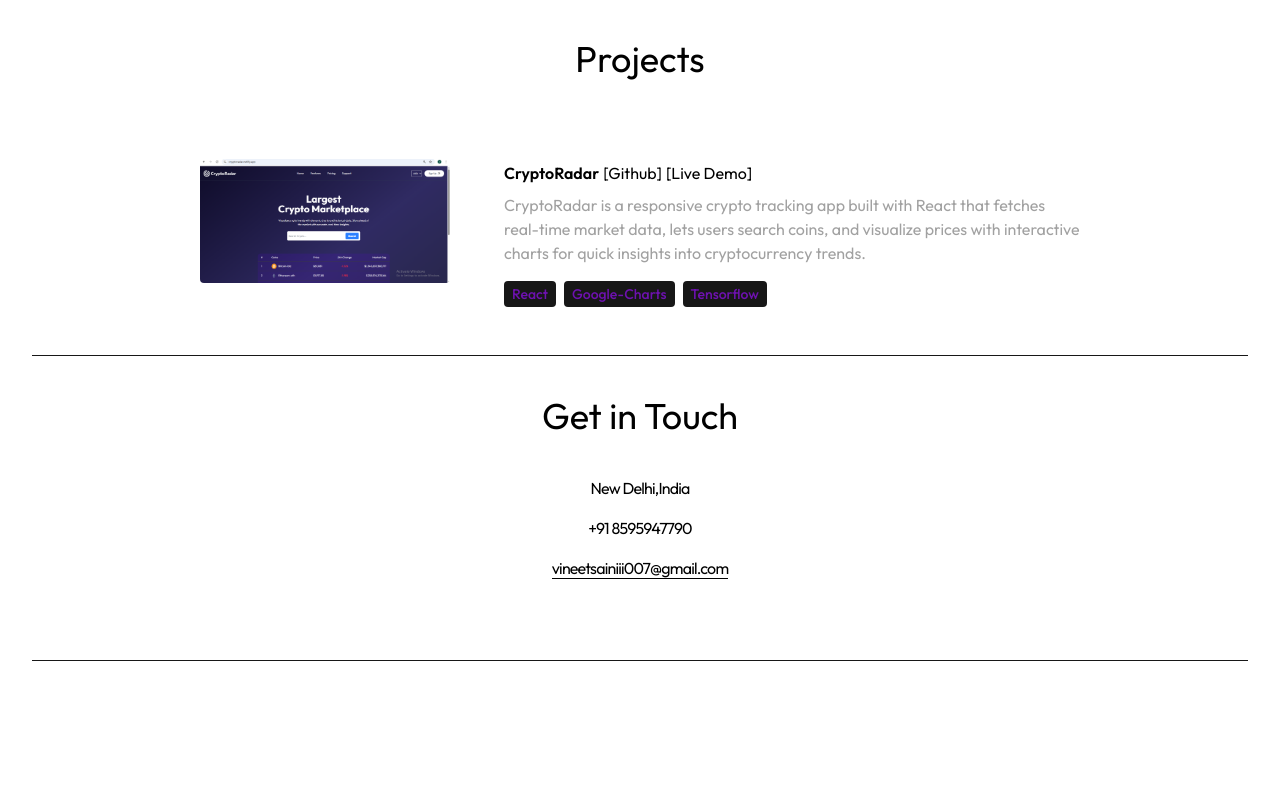
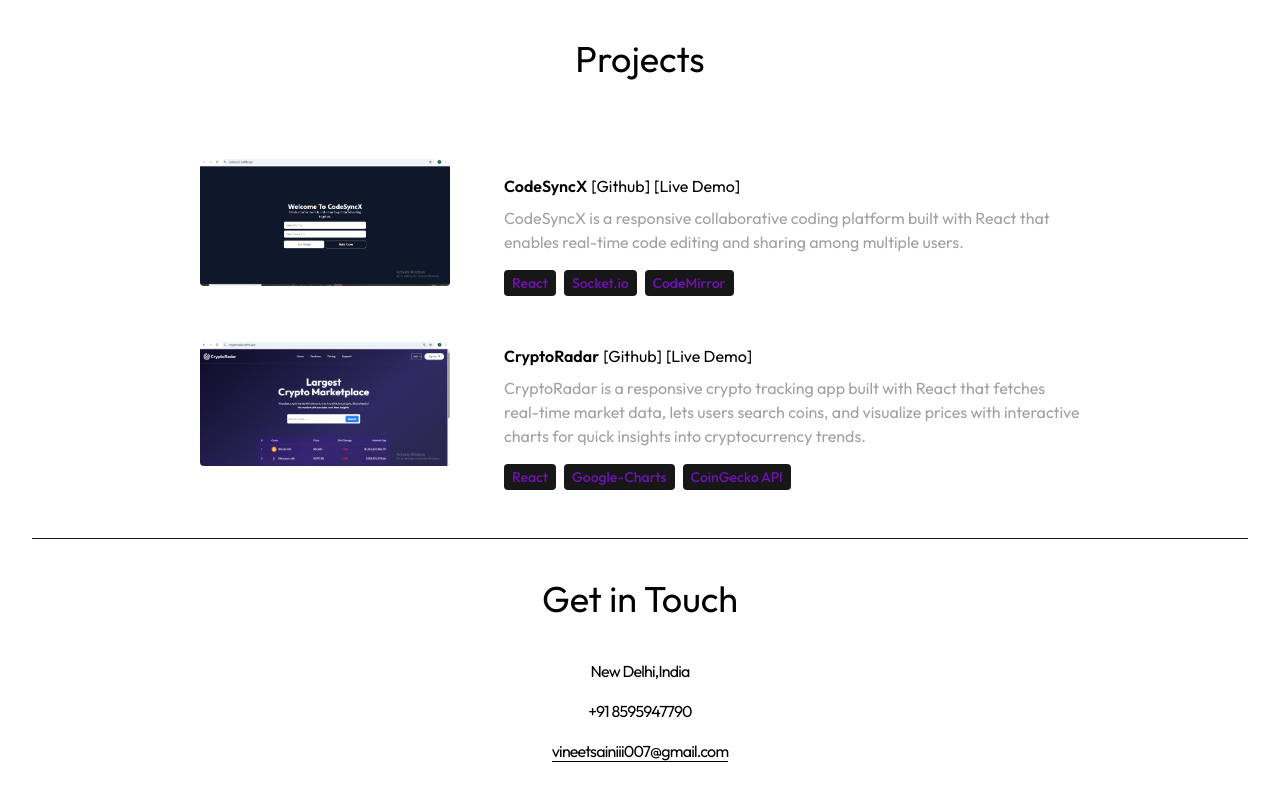
Before and after one commit to vineetsaini007/portfolio, a React (Vite) app: page / in a window 1280 px wide. Shown: the part 2302-3102 px from the top of the page. Before the commit the page ends 2963 px from the top, so only its background shows below. Built offline with nearby package versions, Linux system fonts and the light colour scheme.

Commit message:
project addition

```diff
--- a/src/constant/index.js
+++ b/src/constant/index.js
@@ -1,4 +1,5 @@
 import project1 from "../assets/projects/project1.png"
+import project2 from "../assets/projects/project2.png"
 
 
 export const HERO_CONTENT = `I am a final year student pursuing B.Tech. in Computer Science & Engineering from Delhi Technical Campus , Guru Gobind Singh Indraprastha University.
@@ -18,13 +19,20 @@ export const EXPERIENCES = [
   }
 ];
 
-export const PROJECTS = [
+export const PROJECTS = [{
+    title: "CodeSyncX",
+    image: project2,
+    link: "https://codesyncx.netlify.app/",
+    description:"CodeSyncX is a responsive collaborative coding platform built with React that enables real-time code editing and sharing among multiple users.",
+    technologies: ["React","Socket.io", "CodeMirror"],
+    github: "https://github.com/vineetsaini007/CodeSyncX"
+  },
  {
     title: "CryptoRadar",
     image: project1,
     link: "https://cryyptoradar.netlify.app/",
     description:"CryptoRadar is a responsive crypto tracking app built with React that fetches real-time market data, lets users search coins, and visualize prices with interactive charts for quick insights into cryptocurrency trends.",
-    technologies: ["React","Google-Charts", "Tensorflow"],
+    technologies: ["React","Google-Charts", "CoinGecko API"],
     github: "https://github.com/vineetsaini007/CryptoRadar"
   }]
 
```
Also changed, not shown: src/assets/projects/project2.png (added).
